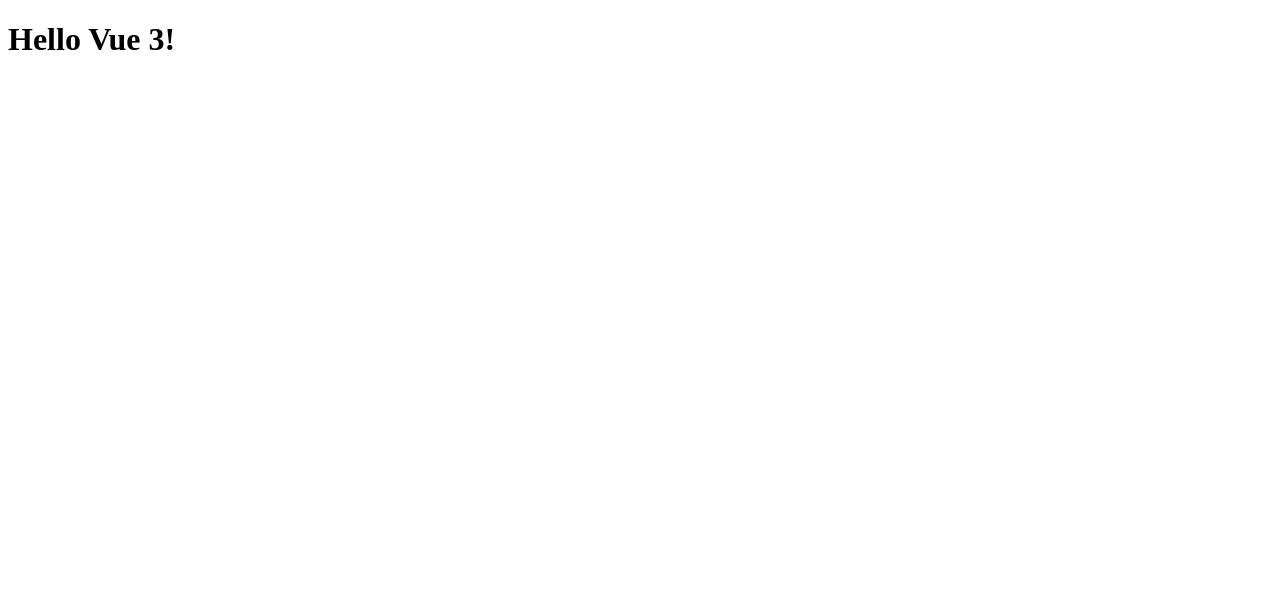
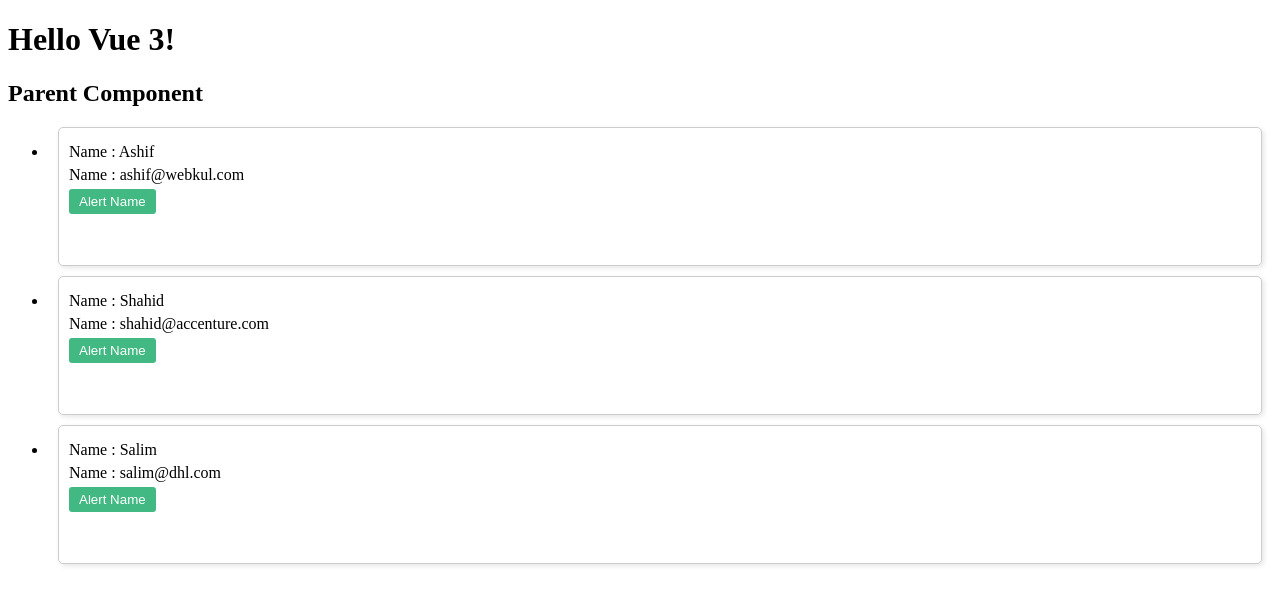
Before and after one commit to Ashif9683/LearningVue, a Vue app: page / in a window 1280 px wide. Shown: the top 604 px of the page. Built offline with nearby package versions, Linux system fonts and the light colour scheme.

Commit message:
Reuse Component

```diff
--- a/src/App.vue
+++ b/src/App.vue
@@ -2,11 +2,18 @@
   <div id="app">
     <h1>Hello Vue 3!</h1>
   </div>
+ <Parent />
 </template>
 
 <script>
+import Parent from './components/Parent.vue'
 
 export default {
+  name: "App",
+
+  components: {
+    Parent,
+  },
 
   name: 'App',
 
--- /dev/null
+++ b/src/components/Parent.vue
@@ -0,0 +1,36 @@
+<template>
+  <h2>Parent Component</h2>
+  <ul>
+    <li v-for="item in users" :key="item.name">
+      <User :data="item" :getData="getData" />
+    </li>
+  </ul>
+</template>
+
+<script>
+import User from './User.vue'
+
+export default {
+  name: "Parent",
+
+  components: {
+    User,
+  },
+
+  methods: {
+    getData(name) {
+      alert("Name: " + name)
+    }
+  },
+
+  data() {
+    return {
+      users: [
+        { name: "Ashif", email: "ashif@webkul.com" },
+        { name: "Shahid", email: "shahid@accenture.com" },
+        { name: "Salim", email: "salim@dhl.com" },
+      ]
+    }
+  }
+}
+</script>
--- /dev/null
+++ b/src/components/User.vue
@@ -0,0 +1,48 @@
+<template>
+    <div class="user">
+        <ul>
+            <li>Name : {{ data.name }}</li>
+            <li>Name : {{ data.email }}</li>
+            <li><button v-on:click="getData(data.name)">Alert Name</button></li>
+        </ul>
+        <br><br>
+    </div>
+</template>
+
+<script>
+export default {
+    name: 'User',
+
+    props: {
+        data: Object,
+        getData: Function,
+    }
+}
+</script>
+<style>
+.user {
+    border: 1px solid #ccc;
+    padding: 10px;
+    margin: 10px;
+    border-radius: 5px;
+    box-shadow: 2px 2px 5px rgba(0, 0, 0, 0.1);
+}
+
+.user ul {
+    list-style-type: none;
+    padding: 0;
+}
+
+.user li {
+    margin: 5px 0;
+}
+
+.user button {
+    padding: 5px 10px;
+    border: none;
+    background-color: #42b983;
+    color: white;
+    border-radius: 3px;
+    cursor: pointer;
+}
+</style>
```
